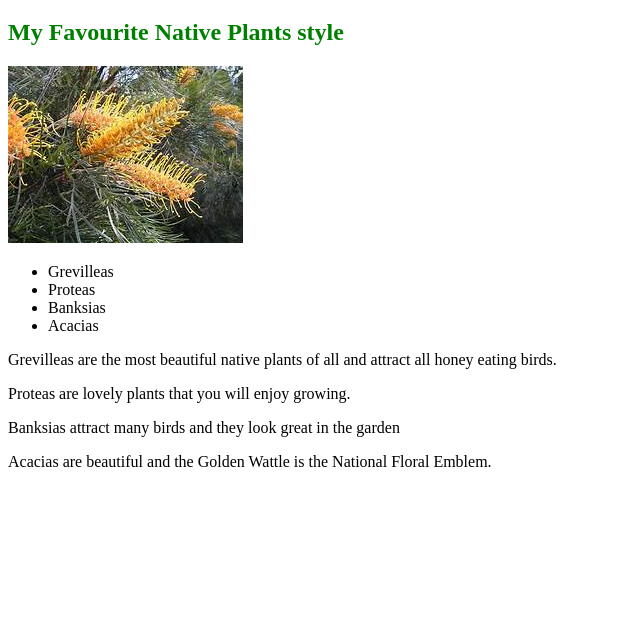
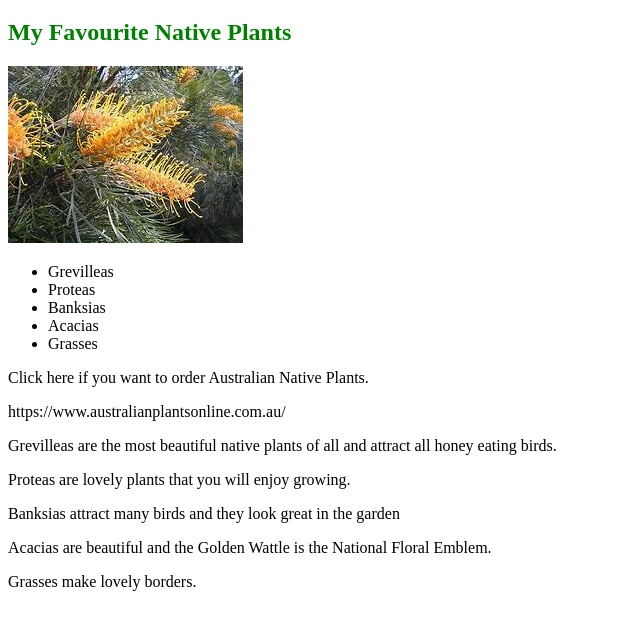
Before and after one commit to forbesp/PATokenRemote, a plain HTML site: page index.html in a window 1280 px wide. Shown: the part 61-690 px from the top of the page, without its empty margins (0-640 px from the left). Drawn offline with Linux system fonts and the light colour scheme.

Commit message:
Initial Commit

```diff
--- a/index.html
+++ b/index.html
@@ -4,7 +4,7 @@
     Native Plants of Australia
 </h1>
 <h2 style="color: green;">
-My Favourite Native Plants style
+My Favourite Native Plants
 </h2>
 <img src="native_flowers.jpeg" alt="Picture of Plants">
 <ul>
@@ -12,7 +12,13 @@ My Favourite Native Plants style
 <li>Proteas</li>
 <li>Banksias</li>
 <li>Acacias</li>
+<li>Grasses</li>
 </ul>
+
+<p>Click here if you want to order Australian Native Plants.</p>
+
+https://www.australianplantsonline.com.au/
+
 <p>Grevilleas are the most beautiful native plants of all and attract all honey eating birds.</p>
 
 <p>Proteas are lovely plants that you will enjoy growing.</p>
@@ -21,6 +27,8 @@ My Favourite Native Plants style
 
 <p>Acacias are beautiful and the Golden Wattle is the National Floral Emblem.</p>
 
+<p>Grasses make lovely borders.</p>
+
 </body>
 
 </html>
```
